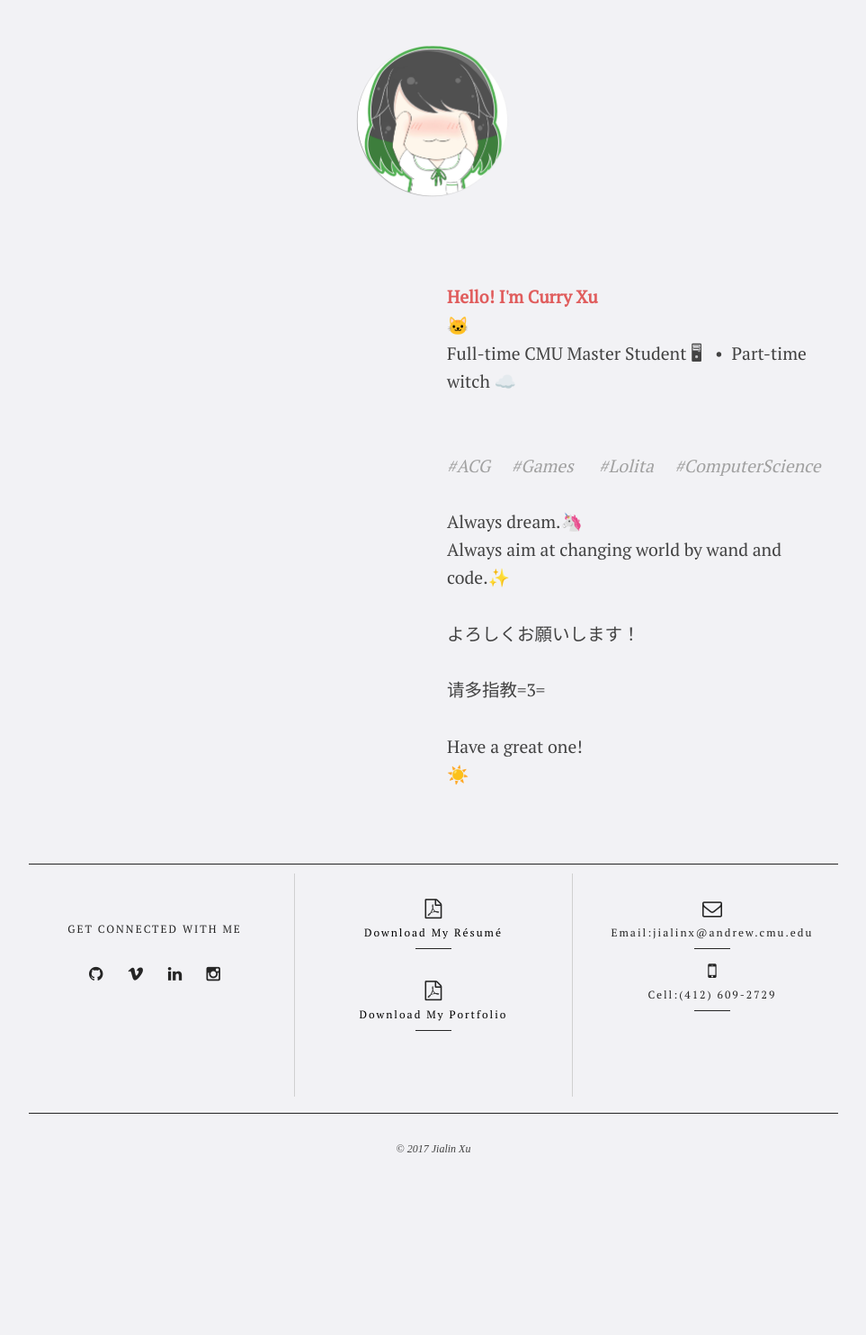
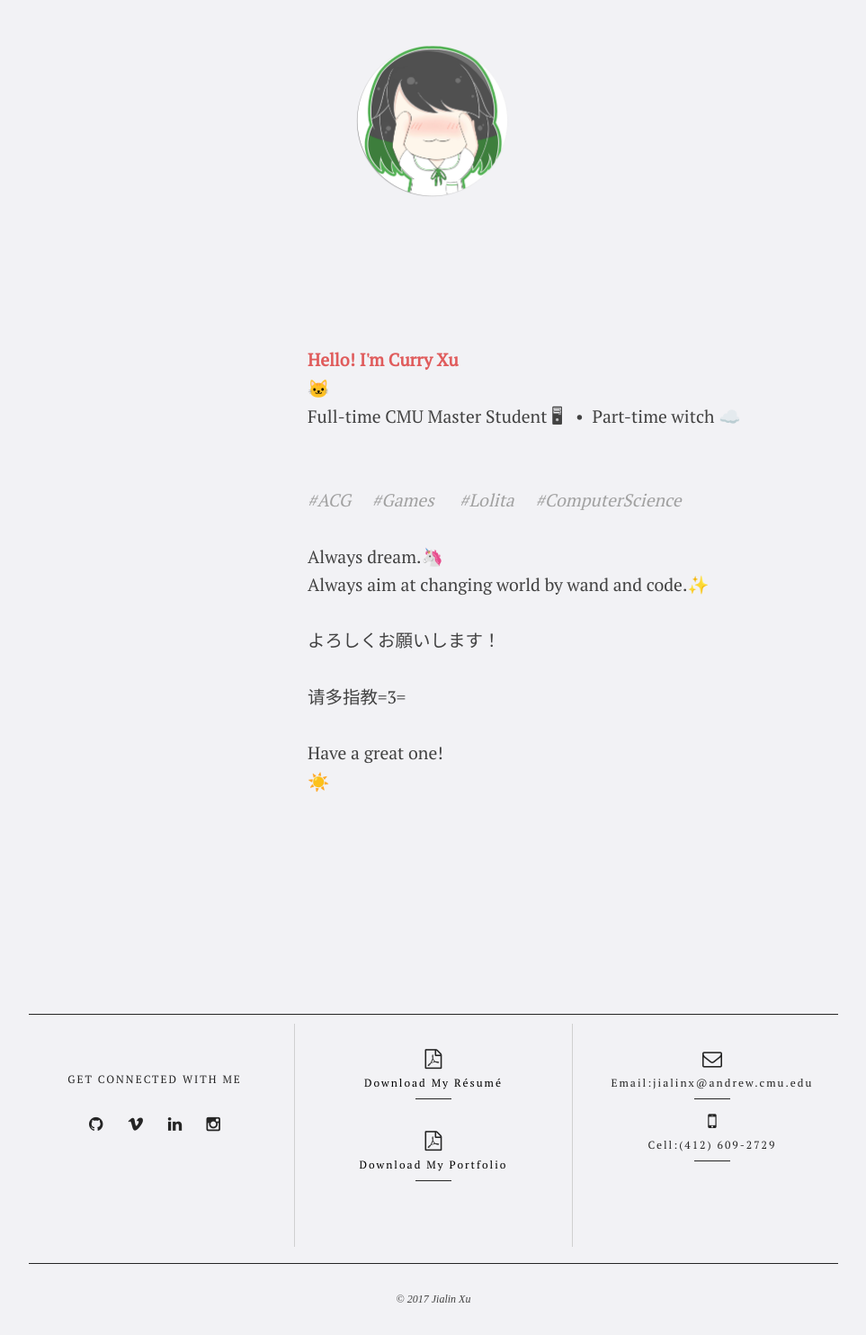
Before and after one commit to pengw0048/CurryX.github.io, a Jekyll site: the page index.html, which Jekyll copies as it is, in a window 1280 px wide. Shown: the whole page at 90% size, without its empty margins (158-1121 px from the left). Built offline with Jekyll 4.4.1, drawn with Linux system fonts in a browser that asks for light colours; before the commit the page ends 1317 px from its top, so only the background shows below that.

Commit message:
test separate col
Signed-off-by: CurryX <sakura8mery@gmail.com>

```diff
--- a/index.html
+++ b/index.html
@@ -58,16 +58,16 @@
     <section>
         <div class="container">
             <div class="row">
-                <div class="col-md-6">
+                <div class="col-md-4">
                 </div>
 
-                <div class="col-md-6">
-                    <p class="title-dsc no-pad-top no-pad-bottom">
+                <div class="col-md-8">
+                    <p class=sansserif">
                         <strong><span style="color:#e05c5c">&#8203;<br/>Hello! I'm Curry Xu&nbsp;</span></strong>
                         <br/>&#128049;<br/>
                         <span>Full-time CMU Master Student&nbsp;</span>&#128421;
 
-                        <span>&nbsp; &bull; &nbsp;</span>Part-time <span style="color:#434343">witch&nbsp;</span><span>&#9729;&#65039;
+                        <span>&nbsp; &bull; &nbsp;</span>Part-time <span style="color:#434343">witch&nbsp;</span>&#9729;&#65039;
           <br/><br/><br/>
           <em><span style="color:#a1a1a1">#ACG&nbsp; &nbsp; &nbsp;#Games&nbsp;&nbsp; &nbsp; &nbsp;#Lolita&nbsp; &nbsp; &nbsp;#ComputerScience</span></em>
           <br/><br/>
@@ -76,6 +76,7 @@
           <br/><br/>よろしくお願いします！&nbsp;
           <br/><br/>请多指教=3= &nbsp;
           <br/><br/>Have a great one!<br/>&#9728;&#65039;<br/><br/><br/>
+                    </p>
 
 
                 </div>
```
